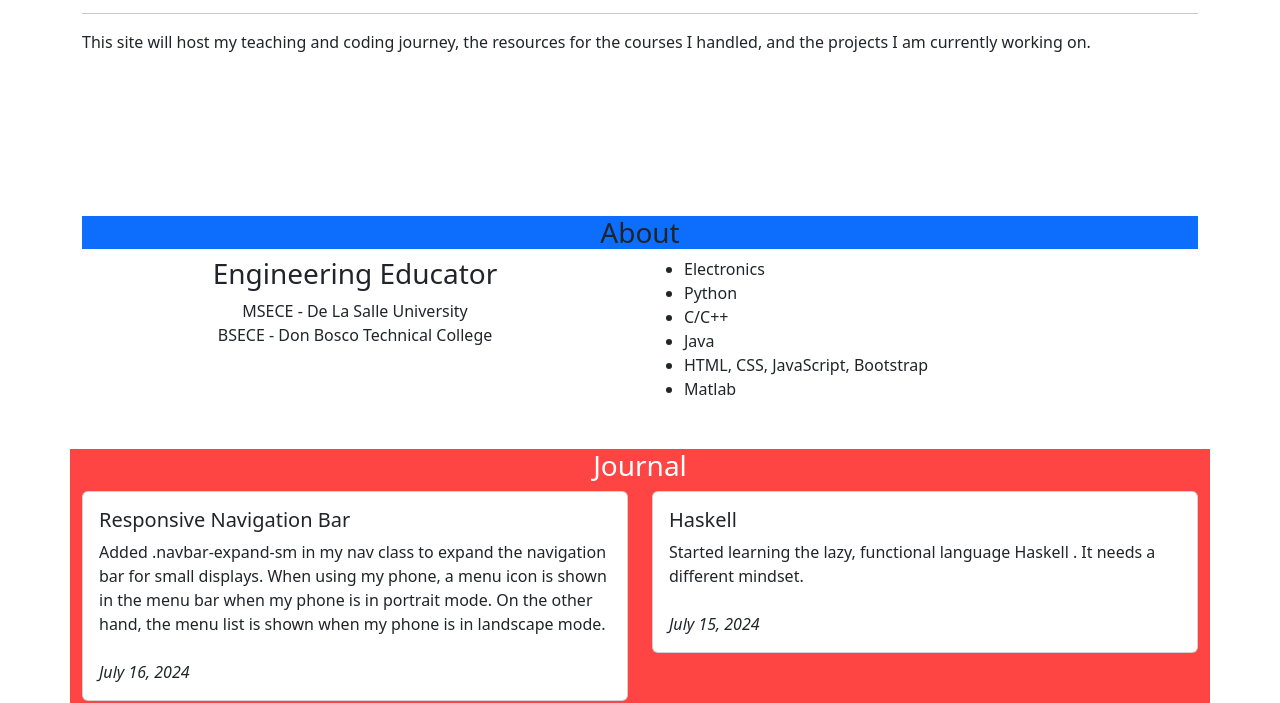
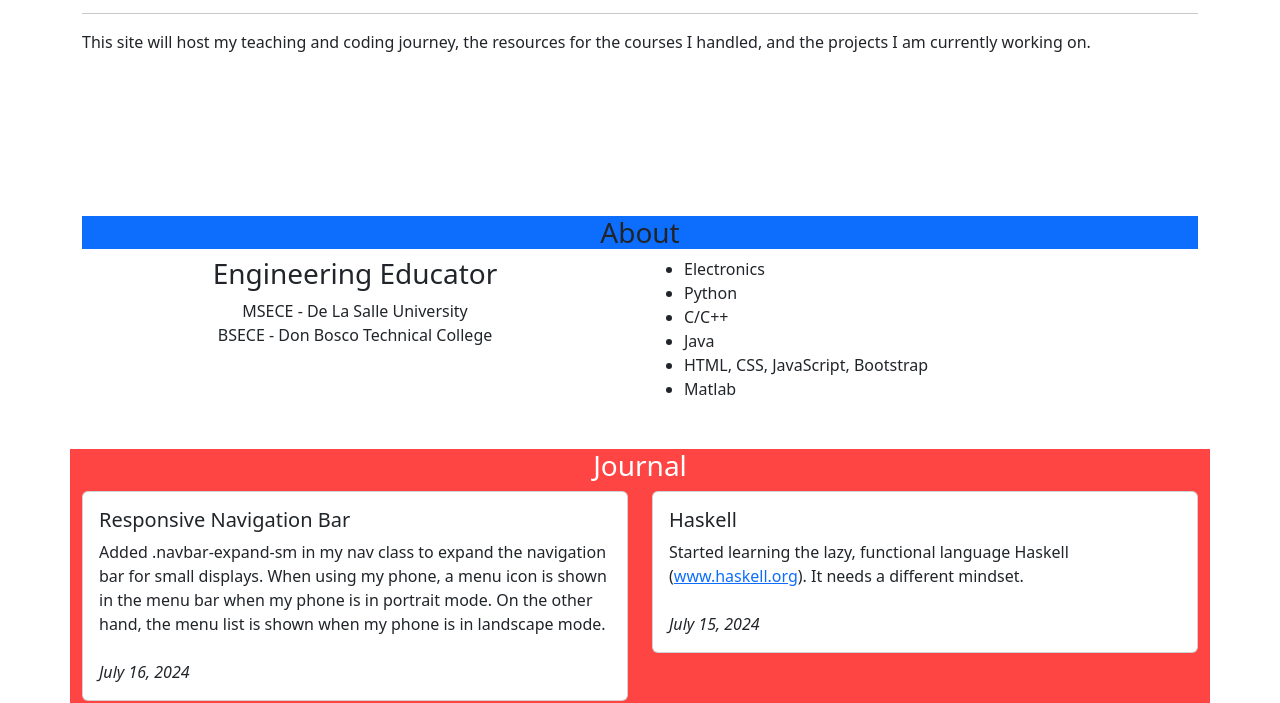
Before and after one commit to rslruiz/rslruiz.github.io, a plain HTML site: page index.html in a window 1280 px wide. Shown: the part 276-979 px from the top of the page. Drawn offline with Linux system fonts and the light colour scheme.

Commit message:
updated journal

```diff
--- a/index.html
+++ b/index.html
@@ -123,9 +123,10 @@
               <h5 class="card-title">Haskell</h5>
               <p class="card-text">
                 Started learning the lazy, functional language Haskell
-                <https: //www.haskell.org>. It needs a different mindset.<br><br>
+                (<a href="https://www.haskell.org">www.haskell.org</a>).
+                It needs a different mindset.<br><br>
 
-                  <em>July 15, 2024</em>
+                <em>July 15, 2024</em>
               </p>
             </div>
           </div>
```
